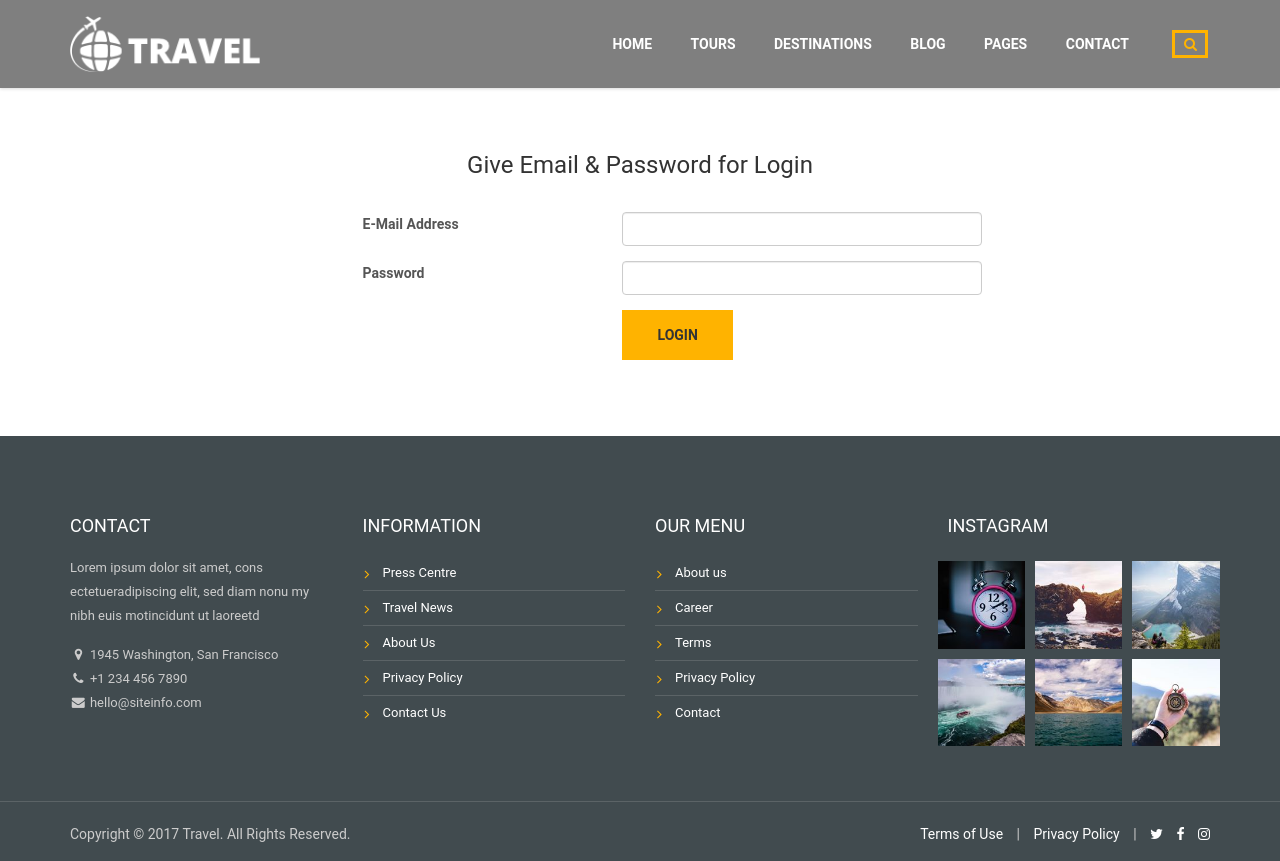
After one commit to mshipan/easytour.github.io, a PHP site: page /login.php in a window 1280 px wide. The commit adds this page. Run offline with PHP 8.4, Linux system fonts and the light colour scheme.

Commit message:
create page login

```diff
--- /dev/null
+++ b/login.php
@@ -0,0 +1,60 @@
+<?php include('views/master/header.php'); ?>
+<!-- always need start -->
+<div class="site wrapper-content">
+    <br><br><br>
+    <section class="content-area">
+        <div class="container">
+            <div class="row">
+                <div class="site-main col-sm-12">
+                    <div class="entry-content">
+                        <div class="travel_tour">
+                            <!-- always need end -->
+
+                            <div class="travel_tour-info-login-form">
+                                <h2 style="text-align: center;">Give Email & Password for Login</h2><br>
+                                <div class="row justify-content-center">
+                                    <div class="col-md-3"></div>
+                                    <div class="col-md-8">
+                                        <div class="card">
+                                            <div class="card-body">
+                                                <form name="my-form" onsubmit="return validform()" action="success.php" method="Post">
+                                                    <div class="form-group row">
+                                                        <label for="email_address" class="col-md-4 col-form-label text-md-right">E-Mail Address</label>
+                                                        <div class="col-md-6">
+                                                            <input type="text" id="email_address" class="form-control" name="email">
+                                                        </div>
+                                                    </div>
+                                                    <div class="form-group row">
+                                                        <label for="user_name" class="col-md-4 col-form-label text-md-right">Password</label>
+                                                        <div class="col-md-6">
+                                                            <input type="text" id="user_name" class="form-control" name="password">
+                                                        </div>
+                                                    </div>
+                                                    <div class="form-group row">
+                                                        <label for="nid_number" class="col-md-4 col-form-label text-md-right"></label>
+                                                        <div class="col-md-6">
+                                                            <button type="submit" class="btn btn-primary">
+                                                            Login
+                                                            </button>
+                                                        </div>
+                                                    </div>
+                                                </div>
+                                            </form>
+                                        </div>
+                                    </div>
+                                    <div class="col-md-2"></div>
+                                </div>
+                            </div>
+                        </div>
+                        <!-- allways need start -->
+
+                    </div>
+                </div>
+            </div>
+        </div>
+    </div>
+</section>
+<!-- always need stop -->
+<?php
+include('views/master/footer.php');
+?>
```
Also changed, not shown: signup.php (+4 -15 lines), views/blog.php (added).
